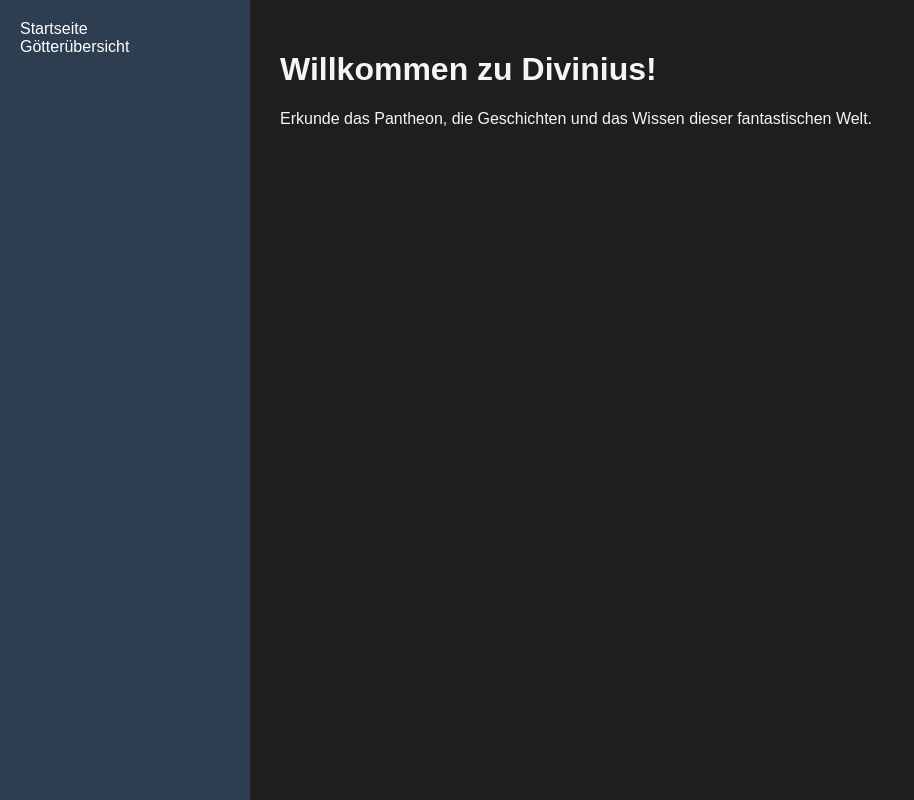
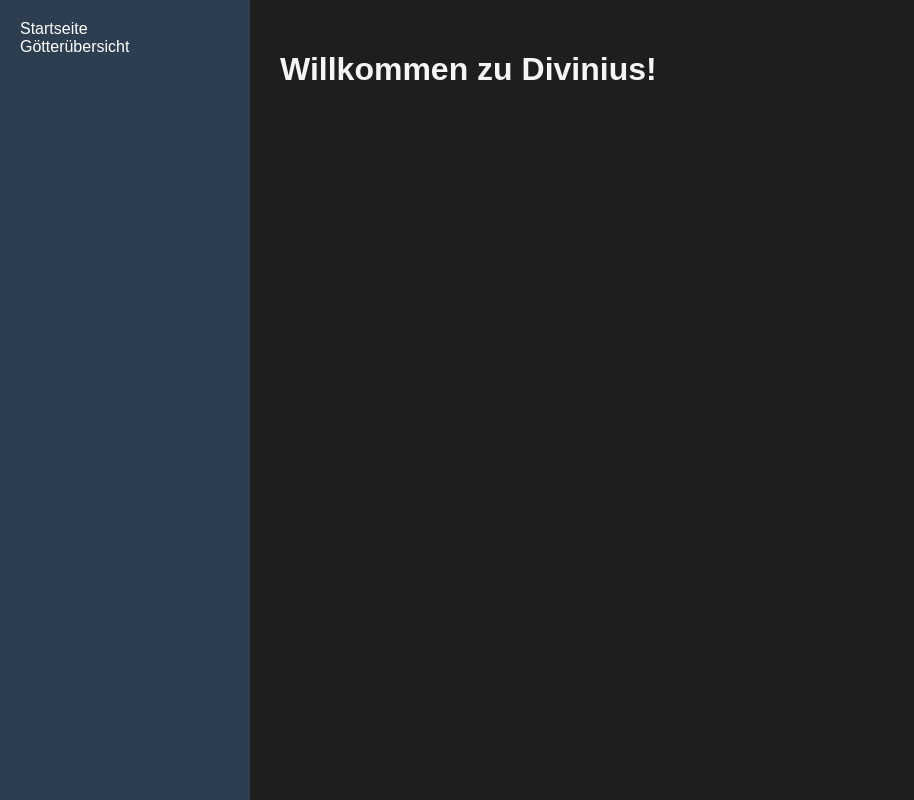
Before and after one commit to dinonuggis/Divinius, a website: page quartz/static/content/Gottheiten/gods-overview.html in a window 1280 px wide. Shown: the whole page, without its empty margins (0-914 px from the left). Drawn offline with nearby package versions, Linux system fonts and the light colour scheme.

Commit message:
Update gods-overview.html

```diff
--- a/quartz/static/content/Gottheiten/gods-overview.html
+++ b/quartz/static/content/Gottheiten/gods-overview.html
@@ -70,7 +70,6 @@
   <!-- Main Content -->
   <div class="content" id="content">
     <h1>Willkommen zu Divinius!</h1>
-    <p>Erkunde das Pantheon, die Geschichten und das Wissen dieser fantastischen Welt.</p>
   </div>
 
   <script>
```
